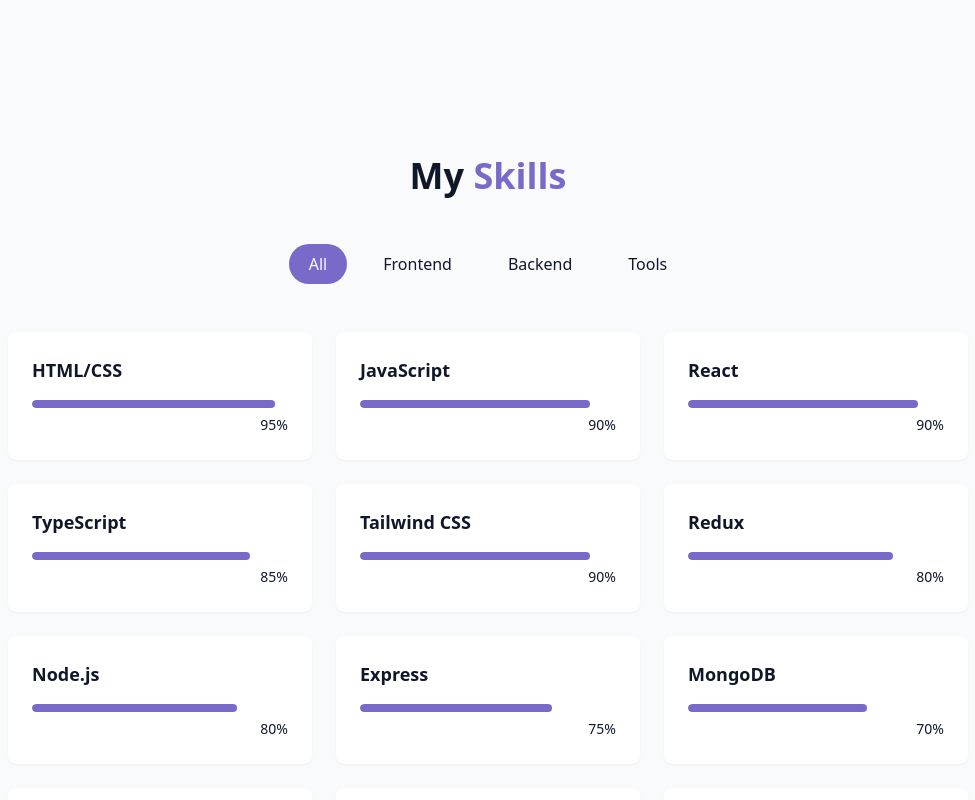
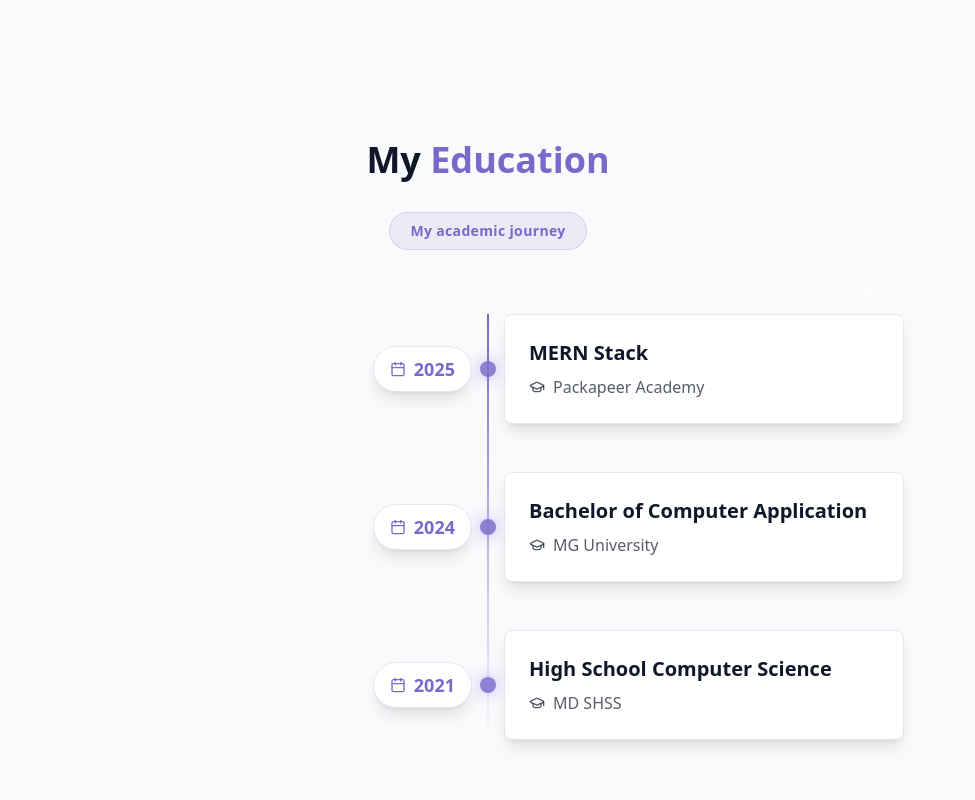
Before and after one commit to Abeltomy05/My-Portfolio, a React (Vite) app: page / in a window 1280 px wide. Shown: the part 1620-2420 px from the top of the page, without its empty margins (152-1127 px from the left). Built offline with nearby package versions, Linux system fonts and the light colour scheme.

Commit message:
Added a education section, added pagination to skills

```diff
--- a/src/components/AboutSection.jsx
+++ b/src/components/AboutSection.jsx
@@ -61,7 +61,7 @@
                       <div className="w-full h-full rounded-full bg-gradient-to-br from-primary/20 to-secondary/20 flex items-center justify-center overflow-hidden">
 
                         <img
-                          src="/Me2.jpg"
+                          src="/Me3.jpg"
                           alt="Abel Tomy"
                           className="w-full ml-20 rounded-full object-cover object-center"
                           onError={(e) => {
--- /dev/null
+++ b/src/components/Education.jsx
@@ -0,0 +1,98 @@
+import { GraduationCap, Calendar } from "lucide-react";
+
+const educationData = [
+  {
+    year: "2025",
+    degree: "MERN Stack",
+    institution: "Packapeer Academy",
+  },
+  {
+    year: "2024",
+    degree: "Bachelor of Computer Application",
+    institution: "MG University",
+  },
+  {
+    year: "2021",
+    degree: "High School Computer Science",
+    institution: "MD SHSS",
+  },
+];
+
+const Education = () => {
+  return (
+    <section className="py-20 px-4 relative overflow-hidden">
+      {/* Background decorative elements */}
+      <div className="absolute inset-0 overflow-hidden pointer-events-none">
+        <div className="star w-1 h-1 top-[10%] left-[15%] animate-pulse-subtle" />
+        <div className="star w-1.5 h-1.5 top-[30%] right-[20%] animate-pulse-subtle" />
+        <div className="star w-1 h-1 bottom-[25%] left-[25%] animate-pulse-subtle" />
+      </div>
+
+      <div className="container mx-auto max-w-4xl relative z-10">
+        {/* Section Header */}
+        <div className="text-center mb-16 opacity-0 animate-fade-in">
+          <h2 className="text-3xl md:text-4xl font-bold mb-4">
+            My <span className="text-primary">Education</span>
+          </h2>
+
+          {/* Redesigned subheading */}
+          <span className="inline-block mt-4 px-5 py-2 rounded-full bg-primary/10 text-primary font-semibold text-sm tracking-wide border border-primary/20 backdrop-blur">
+            My academic journey
+          </span>
+        </div>
+
+        {/* Timeline */}
+        <div className="relative">
+          {/* Timeline line — perfectly centered */}
+          <div className="absolute left-1/2 top-0 bottom-0 w-0.5 bg-gradient-to-b from-primary via-primary/50 to-transparent transform -translate-x-1/2" />
+
+          {/* Timeline items */}
+          <div className="space-y-12">
+            {educationData.map((item, index) => (
+              <div
+                key={index}
+                className={`relative flex flex-col md:flex-row gap-8 items-start md:items-center opacity-0 ${
+                  index === 0
+                    ? "animate-fade-in-delay-1"
+                    : index === 1
+                    ? "animate-fade-in-delay-2"
+                    : "animate-fade-in-delay-3"
+                }`}
+              >
+                {/* Year badge - left or right depending on layout */}
+                <div className="md:flex-1 md:text-right flex items-center md:justify-end gap-3">
+                  <div className="flex items-center gap-2 bg-card border border-border rounded-full px-4 py-2 shadow-lg">
+                    <Calendar className="w-4 h-4 text-primary" />
+                    <span className="font-bold text-lg text-primary">
+                      {item.year}
+                    </span>
+                  </div>
+                </div>
+
+                {/* Timeline dot */}
+                <div className="absolute left-1/2 transform -translate-x-1/2 z-10">
+                  <div className="w-4 h-4 rounded-full bg-primary shadow-[0_0_15px_rgba(139,92,246,0.6)] animate-pulse-subtle" />
+                </div>
+
+                {/* Content card */}
+              <div className="md:flex-1 ml-16 md:ml-0">
+                <div className="bg-card border border-border rounded-lg p-6 card-hover gradient-border shadow-lg text-left">
+                    <h3 className="text-xl font-bold mb-2 text-foreground">
+                    {item.degree}
+                    </h3>
+                    <p className="text-foreground/70 flex items-center gap-2">
+                    <GraduationCap className="w-4 h-4" />
+                    {item.institution}
+                    </p>
+                </div>
+                </div>
+              </div>
+            ))}
+          </div>
+        </div>
+      </div>
+    </section>
+  );
+};
+
+export default Education;
--- a/src/components/SkillsSection.jsx
+++ b/src/components/SkillsSection.jsx
@@ -28,10 +28,14 @@
 
 export const SkillsSection = () => {
   const [activeCategory, setActiveCategory] = useState("all");
+  const [showAll, setShowAll] = useState(false);
 
   const filteredSkills = skills.filter(
     (skill) => activeCategory === "all" || skill.category === activeCategory
   );
+
+  const visibleSkills = showAll ? filteredSkills : filteredSkills.slice(0, 6);
+
   return (
     <section id="skills" className="py-24 px-4 relative bg-secondary/30">
       <div className="container mx-auto max-w-5xl">
@@ -39,16 +43,20 @@
           My <span className="text-primary"> Skills</span>
         </h2>
 
+        {/* Category Filters */}
         <div className="flex flex-wrap justify-center gap-4 mb-12">
           {categories.map((category, key) => (
             <button
               key={key}
-              onClick={() => setActiveCategory(category)}
+              onClick={() => {
+                setActiveCategory(category);
+                setShowAll(false); // reset when switching category
+              }}
               className={cn(
                 "px-5 py-2 rounded-full transition-colors duration-300 capitalize",
                 activeCategory === category
                   ? "bg-primary text-primary-foreground"
-                  : "bg-secondary/70 text-forefround hover:bd-secondary"
+                  : "bg-secondary/70 text-foreground hover:bg-secondary"
               )}
             >
               {category}
@@ -56,19 +64,21 @@
           ))}
         </div>
 
+        {/* Skills Grid */}
         <div className="grid grid-cols-1 sm:grid-cols-2 lg:grid-cols-3 gap-6">
-          {filteredSkills.map((skill, key) => (
+          {visibleSkills.map((skill, key) => (
             <div
               key={key}
-              className="bg-card p-6 rounded-lg shadow-xs card-hover"
+              className="bg-card p-6 rounded-lg shadow-xs card-hover animate-fade-in"
             >
               <div className="text-left mb-4">
-                <h3 className="font-semibold text-lg"> {skill.name}</h3>
+                <h3 className="font-semibold text-lg">{skill.name}</h3>
               </div>
+
               <div className="w-full bg-secondary/50 h-2 rounded-full overflow-hidden">
                 <div
                   className="bg-primary h-2 rounded-full origin-left animate-[grow_1.5s_ease-out]"
-                  style={{ width: skill.level + "%" }}
+                  style={{ width: `${skill.level}%` }}
                 />
               </div>
 
@@ -80,6 +90,18 @@
             </div>
           ))}
         </div>
+
+        {/* Show More / Show Less Button */}
+        {filteredSkills.length > 6 && (
+          <div className="text-center mt-10">
+            <button
+              onClick={() => setShowAll(!showAll)}
+              className="cosmic-button"
+            >
+              {showAll ? "Show Less" : "Show More"}
+            </button>
+          </div>
+        )}
       </div>
     </section>
   );
--- a/src/pages/Home.jsx
+++ b/src/pages/Home.jsx
@@ -7,6 +7,7 @@
 import { ProjectsSection } from "../components/ProjectsSection";
 import { ContactSection } from "../components/ContactSection";
 import { Footer } from "../components/Footer";
+import Education from "../components/Education";
 
 export const Home = () => {
   return (
@@ -22,6 +23,7 @@
       <main>
         <HeroSection />
         <AboutSection />
+        <Education />
         <SkillsSection />
         <ProjectsSection />
         <ContactSection />
```
Also changed, not shown: public/Me3.jpg (added).
